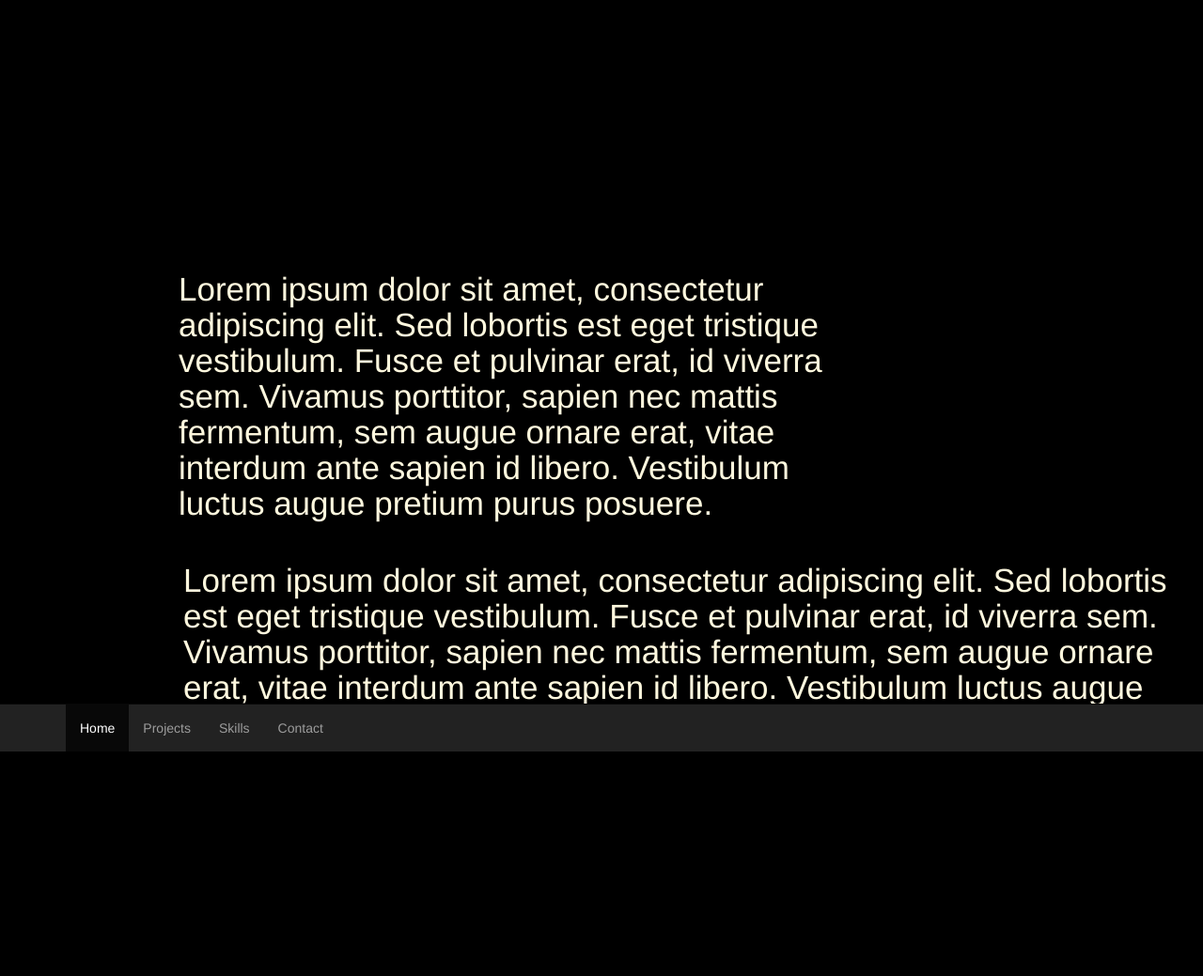
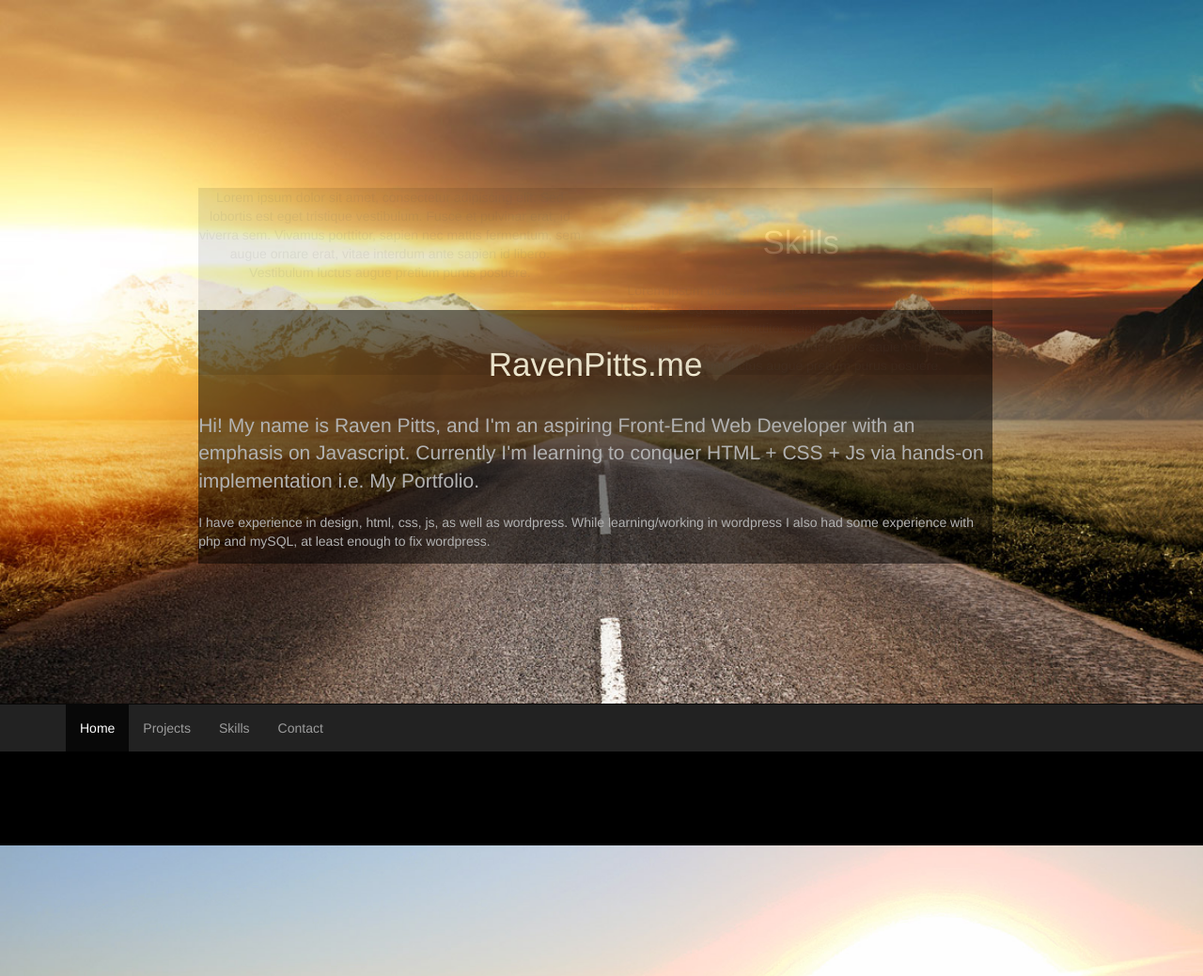
Before and after one commit to KindaIntellectual/Rae-Portfolio---WordPress-Convert, a PHP site: page / in a window 1280 px wide. Shown: the top 1039 px of the page at 94% size. Before the commit the page ends 800 px from the top, so only its background shows below. Run offline with PHP 8.4, Linux system fonts and the light colour scheme.

Commit message:
Ignore/Fix Scrolling & Positioning
Ignore CodePen files/folder (original portfolio), updated index.html to
fix scrolling and positioning.

```diff
--- a/css/style.css
+++ b/css/style.css
@@ -63,21 +63,23 @@ main {
 }
 
 .hsContent {
-	max-width: 700px;
+    background-color: rgba(0,0,0,0.5);
+	width: 66%;
 	position: absolute;
-	left: 50%;
+	left: 16.50%;
+    right:16.50%;
 	top: 50%;
 }
 	.hsContent h2  {
 		color: #fff8de;
-		background-color: rgba(0,0,0,0.5);
+		/*background-color: rgba(0,0,0,0.5);*/
 		padding: 10px 5px;
 		font-size: 35px;
 		line-height: 38px;
 		margin-bottom: 12px;
 	}
 	.hsContent p {
-		width: 400px;
+		width: auto;
 		color: #b2b2b2;
 	}
 	.hsContent a {
@@ -95,31 +97,29 @@ main {
 /* Slide 2 */
 #slide-2 .bcg {background-image:url("/img/bcg_slide-2.jpg")}
 #slide-2 .hsContent {
-	margin-left: -450px;
-	bottom: 200px;
-	top: auto;
+    position: fixed;
+	top: 10%;
+    width:100%;
+    left:0;
 }
 #slide-2 h2 {
-    position: fixed;
-    top: 70%;
 }
 
 /* Slide 3 */
 #slide-3 .bcg {background-image:url("/img/bcg_slide-3.jpg")}
 #slide-3 .hsContent {
-	margin-left: -239px;
+    position:fixed;
+    top: 25%;
 }
 	#slide-3 h2 {
 		color: #f2ead6;
-		background-color: rgba(0,0,0,0.6);
 	}
 
 /* Slide 4 */
 #slide-4 .bcg {background-image:url("/img/bcg_slide-1.jpg")}
 #slide-4 .hsContent {
-	margin-left: -450px;
     position: fixed;
-    top: 250px;
+    top: 200px;
 }
 	#slide-4 h2 {
 		background: none;
--- a/index.html
+++ b/index.html
@@ -53,11 +53,9 @@
                 <div class="hsContainer">
                     <div class="hsContent"
                         data-center="bottom: 200px; opacity: 1"
-                        data-top="bottom: 1200px; opacity: 0"
-                        data-anchor-target="#slide-1 h2">
-        <br><br>
-        <h1><center>RavenPitts.me</center></h1>
-        <br>
+                        data-top="bottom: 200px; opacity: 0"
+                        data-anchor-target="#slide-1 p">
+        <h2><center>RavenPitts.me</center></h2>
         <p class="lead">Hi! My name is Raven Pitts, and I'm an aspiring Front-End Web Developer with an emphasis on Javascript. Currently I'm learning to conquer HTML + CSS + Js via hands-on implementation i.e. My Portfolio.</p>
         <p>I have experience in design, html, css, js, as well as wordpress. While learning/working in wordpress I also had some experience with php and mySQL, at least enough to fix wordpress.</p>
             </div>
@@ -74,7 +72,7 @@
                     <div class="hsContent"
                          data-center="opacity: 1"
                 data-center-top="opacity: 0"
-                data--100-bottom="opacity: 0;"
+                data--300-bottom="opacity: 0;"
                 data-anchor-target="#slide-2">
                         <h2> Lorem ipsum dolor sit amet, consectetur adipiscing elit. Sed lobortis est eget tristique vestibulum. Fusce et pulvinar erat, id viverra sem. Vivamus porttitor, sapien nec mattis fermentum, sem augue ornare erat, vitae interdum ante sapien id libero. Vestibulum luctus augue pretium purus posuere.</h2>
                     </div>
@@ -89,7 +87,7 @@
         data-anchor-target="#slide-3">
                 <div class="hsContainer">
                     <div class="hsContent"
-                         data--50-bottom="opacity: 0;"
+                         data--5-bottom="opacity: 0;"
                 data--200-bottom="opacity: 1;"
                 data-center="opacity: 1"
                 data-200-top="opacity: 0"
@@ -97,7 +95,8 @@
                         <div class="container-fluid">
                             <div class="row">
     <div class="col-xs-6 col-md-6"> Lorem ipsum dolor sit amet, consectetur adipiscing elit. Sed lobortis est eget tristique vestibulum. Fusce et pulvinar erat, id viverra sem. Vivamus porttitor, sapien nec mattis fermentum, sem augue ornare erat, vitae interdum ante sapien id libero. Vestibulum luctus augue pretium purus posuere.</div>
-    <div class="col-xs-6 col-md-6"> Lorem ipsum dolor sit amet, consectetur adipiscing elit. Sed lobortis est eget tristique vestibulum. Fusce et pulvinar erat, id viverra sem. Vivamus porttitor, sapien nec mattis fermentum, sem augue ornare erat, vitae interdum ante sapien id libero. Vestibulum luctus augue pretium purus posuere.</div>
+    <div class="col-xs-6 col-md-6">
+        <h2>Skills</h2>Lorem ipsum dolor sit amet, consectetur adipiscing elit. Sed lobortis est eget tristique vestibulum. Fusce et pulvinar erat, id viverra sem. Vivamus porttitor, sapien nec mattis fermentum, sem augue ornare erat, vitae interdum ante sapien id libero. Vestibulum luctus augue pretium purus posuere.</div>
   </div>
                         </div>
                     </div>
```
Also changed, not shown: 1 other file.
